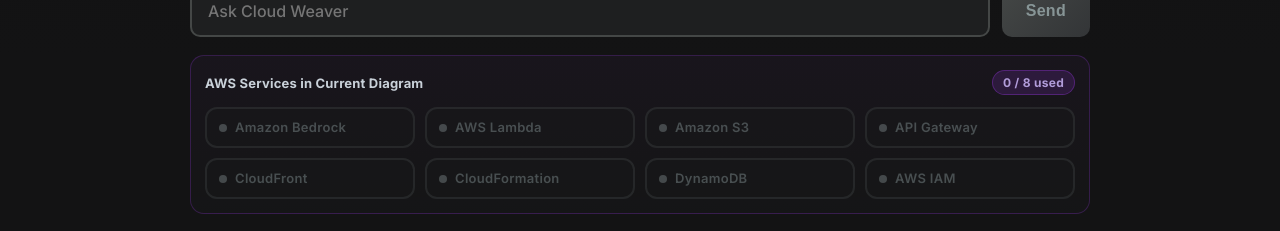
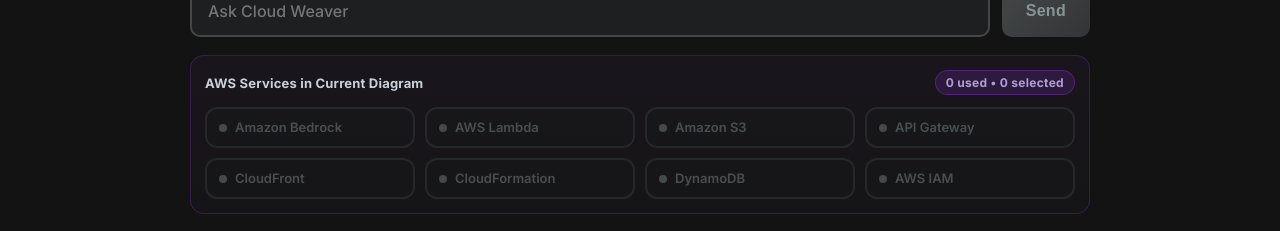
Before and after one commit to elcosas/aws-architect, a React app in the folder frontend/: page / in a window 1280 px wide. Shown: the part 566-797 px from the top of the page. Built offline with nearby package versions, Linux system fonts and the light colour scheme; no server answers; the HTML template or start-up script is replaced by a standard one.

Commit message:
feat: Make 8 services clickable so user can decide what to use in diagram

```diff
--- a/frontend/src/App.jsx
+++ b/frontend/src/App.jsx
@@ -62,6 +62,7 @@
   const [isDeployModalOpen, setIsDeployModalOpen] = useState(false);
   const [credentialError, setCredentialError] = useState('');
   const [isModeMenuOpen, setIsModeMenuOpen] = useState(false);
+  const [selectedServices, setSelectedServices] = useState([]);
   const [awsCredentials, setAwsCredentials] = useState({
     accessKeyId: '',
     secretAccessKey: ''
@@ -201,6 +202,18 @@
     e.preventDefault();
     if (!inputValue.trim()) return;
 
+    if (selectedServices.length === 0) {
+      setMessages(prev => [
+        ...prev,
+        {
+          role: 'assistant',
+          content: '**Select Services First:** Please select at least one AWS service from the panel before generating an architecture.',
+          timestamp: getCurrentTime(),
+        },
+      ]);
+      return;
+    }
+
     const userMessage = inputValue;
     setMessages(prev => [...prev, { role: 'user', content: userMessage, timestamp: getCurrentTime() }]);
     setInputValue('');
@@ -227,7 +240,7 @@
         }]);
         return;
       }
-      ws.send(JSON.stringify({ action: "sendMessage", userInput: userMessage, services: [] }));
+      ws.send(JSON.stringify({ action: "sendMessage", userInput: userMessage, services: selectedServices }));
       startResponseTimeout();
     }
   };
@@ -295,7 +308,7 @@
         action: "generateCloudFormation",
         userInput: "approved architecture",
         approvedDiagram: "",
-        services: [],
+        services: selectedServices,
         credentials: awsCredentials
       }));
       startResponseTimeout();
@@ -307,6 +320,14 @@
   const handleCloseModal = () => {
     setIsDeployModalOpen(false);
     setCredentialError('');
+  };
+
+  const handleServiceToggle = (service) => {
+    setSelectedServices(prev => (
+      prev.includes(service)
+        ? prev.filter(item => item !== service)
+        : [...prev, service]
+    ));
   };
 
   const resetUiForModeChange = () => {
@@ -444,19 +465,23 @@
         <div className="services-panel" aria-label="AWS services in current diagram">
           <div className="services-panel__header">
             <p className="services-panel__title">AWS Services in Current Diagram</p>
-            <span className="services-panel__count">{activeServices.size} / {awsServices.length} used</span>
+            <span className="services-panel__count">{activeServices.size} used • {selectedServices.length} selected</span>
           </div>
           <div className="services-grid">
             {awsServices.map(service => {
               const isUsed = activeServices.has(service)
+              const isSelected = selectedServices.includes(service)
               return (
-                <div
+                <button
+                  type="button"
                   key={service}
-                  className={`chip-button ${isUsed ? 'chip-button--used' : 'chip-button--unused'}`}
+                  className={`chip-button ${isUsed ? 'chip-button--used' : 'chip-button--unused'} ${isSelected ? 'chip-button--selected' : ''}`}
+                  onClick={() => handleServiceToggle(service)}
+                  aria-pressed={isSelected}
                 >
                   <span className={`service-status-dot ${isUsed ? 'used' : 'unused'}`} aria-hidden="true" />
                   <span className="service-name">{service}</span>
-                </div>
+                </button>
               )
             })}
           </div>
--- a/frontend/src/styles/App.css
+++ b/frontend/src/styles/App.css
@@ -503,10 +503,19 @@
   border-radius: 12px;
   font-size: 13px;
   font-weight: 600;
-  cursor: default;
-  pointer-events: none;
+  cursor: pointer;
   transition: all 0.25s cubic-bezier(0.4, 0, 0.2, 1);
   font-family: 'Inter', -apple-system, BlinkMacSystemFont, 'Segoe UI', sans-serif;
+}
+
+.chip-button:focus-visible {
+  outline: none;
+  box-shadow: 0 0 0 2px rgba(170, 59, 255, 0.2), 0 0 0 4px rgba(255, 153, 0, 0.15);
+}
+
+.chip-button--selected {
+  border-color: #ff9900;
+  box-shadow: 0 0 0 1px rgba(255, 153, 0, 0.32);
 }
 
 .service-status-dot {
@@ -541,6 +550,12 @@
   border-color: #2f3233;
   color: #646e70;
   opacity: 0.65;
+}
+
+.chip-button--unused.chip-button--selected {
+  color: #d6dde0;
+  opacity: 1;
+  background: linear-gradient(135deg, rgba(255, 153, 0, 0.14) 0%, rgba(236, 114, 17, 0.14) 100%);
 }
 
 .chip-button:hover {
```
